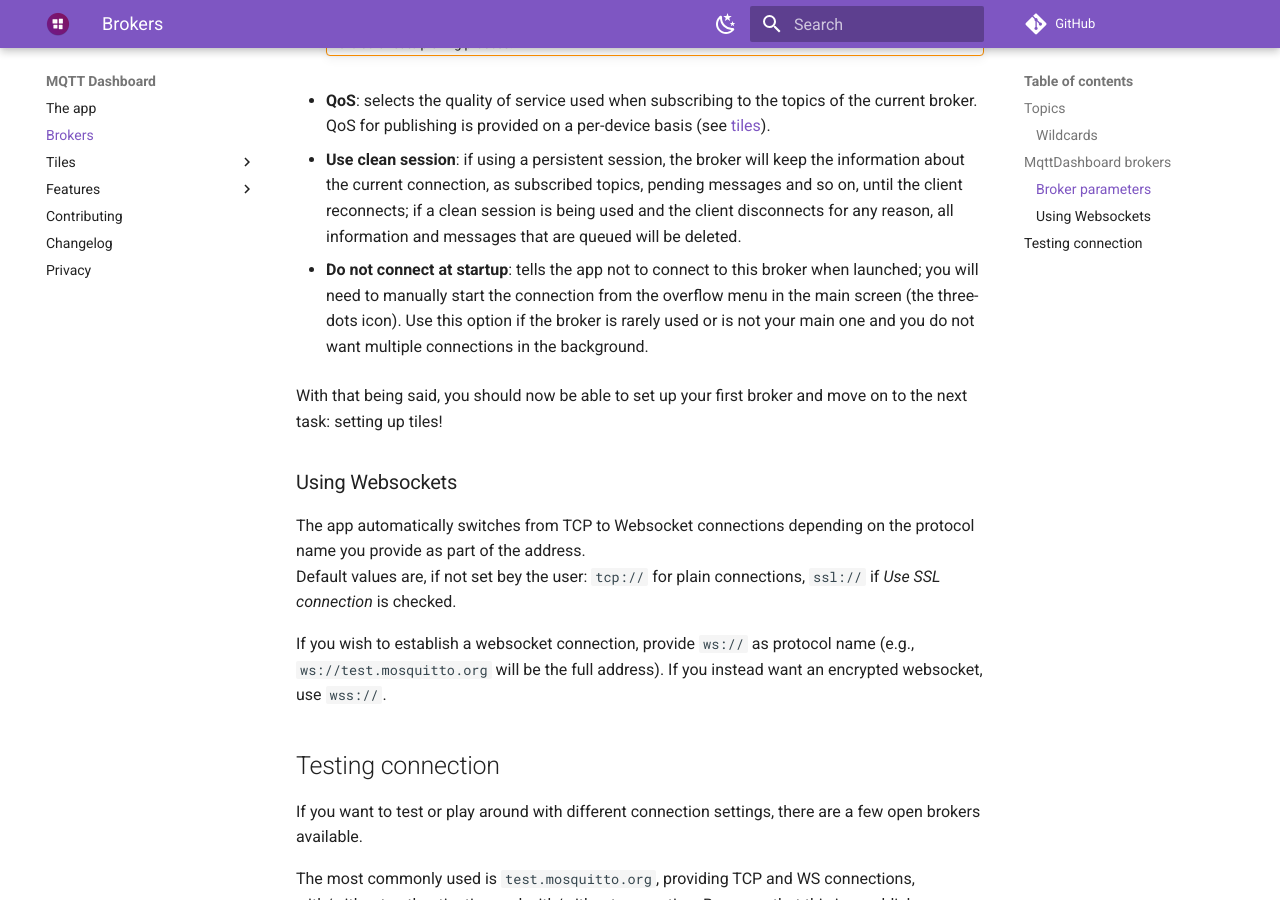
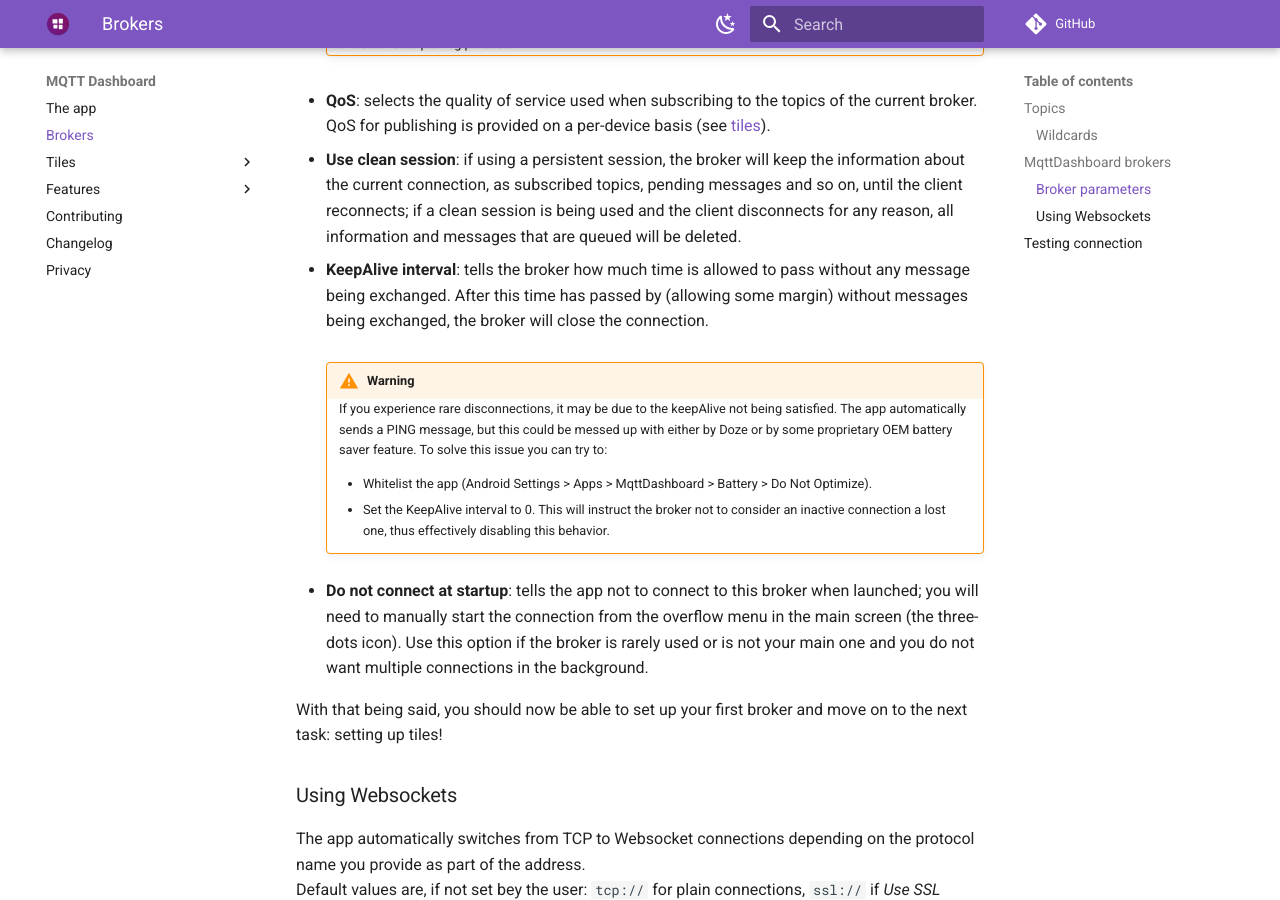
Before and after one commit to Vetru-Apps/mqtt-dashboard-documentation, an MkDocs documentation site: the page built from docs/brokers.md, in a window 1280 px wide and 900 px high, scrolled down 2997 px. Built offline with MkDocs 1.6.1 and Material for MkDocs 9.7.7, drawn with Linux system fonts in a browser that asks for light colours; comment, search, counter and statistics services are not loaded.

Commit message:
Adding a note about keepalive

```diff
--- a/docs/brokers.md
+++ b/docs/brokers.md
@@ -72,6 +72,14 @@ The app offers you the following options to set up a connection with your broker
 
 - **Use clean session**: if using a persistent session, the broker will keep the information about the current connection, as subscribed topics, pending messages and so on, until the client reconnects; if a clean session is being used and the client disconnects for any reason, all information and messages that are queued will be deleted.
 
+- **KeepAlive interval**: tells the broker how much time is allowed to pass without any message being exchanged. After this time has passed by (allowing some margin) without messages being exchanged, the broker will close the connection.
+
+:   !!! Warning
+        If you experience rare disconnections, it may be due to the keepAlive not being satisfied. The app automatically sends a PING message, but this could be messed up with either by Doze or by some proprietary OEM battery saver feature. To solve this issue you can try to:
+
+        - Whitelist the app (Android Settings > Apps > MqttDashboard > Battery > Do Not Optimize).
+        - Set the KeepAlive interval to 0. This will instruct the broker not to consider an inactive connection a lost one, thus effectively disabling this behavior.
+
 - **Do not connect at startup**: tells the app not to connect to this broker when launched; you will need to manually start the connection from the overflow menu in the main screen (the three-dots icon). Use this option if the broker is rarely used or is not your main one and you do not want multiple connections in the background.
 
 With that being said, you should now be able to set up your first broker and move on to the next task: setting up tiles!
```
